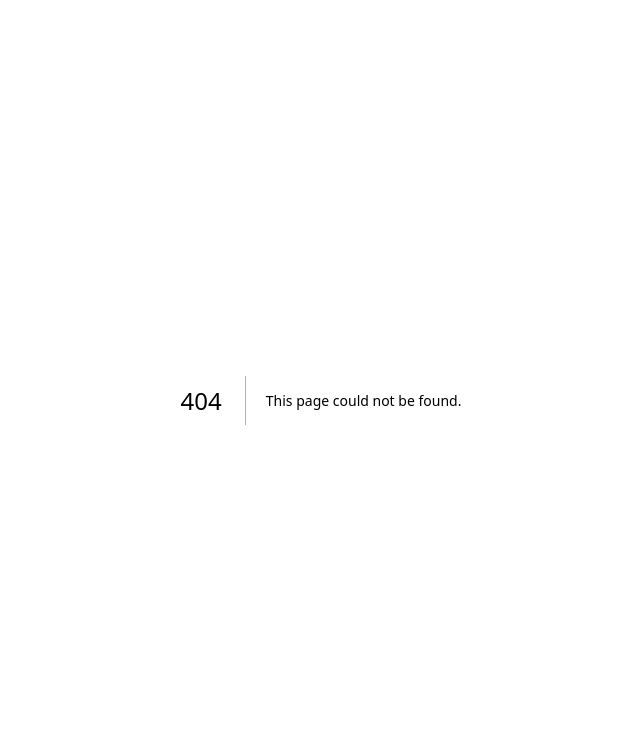
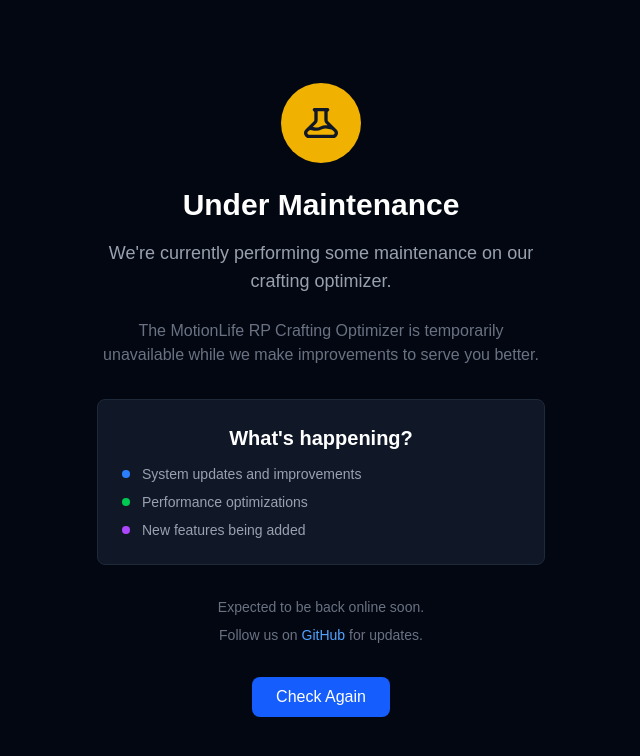
Before and after one commit to aw4e/mlrpcrafting, a Next.js app: page /maintenance in a window 1280 px wide. Before the commit this address had no page. Shown: the top 756 px of the page, without its empty margins (319-959 px from the left). Built offline with nearby package versions, Linux system fonts and the light colour scheme.

Commit message:
chore: add maintenance

```diff
--- a/package.json
+++ b/package.json
@@ -16,7 +16,7 @@
   },
   "devDependencies": {
     "typescript": "^5",
-    "@types/node": "^20",
+    "@types/node": "^24.2.0",
     "@types/react": "^19",
     "@types/react-dom": "^19",
     "@tailwindcss/postcss": "^4",
--- /dev/null
+++ b/src/app/maintenance/layout.tsx
@@ -0,0 +1,37 @@
+import type { Metadata } from "next";
+import { Geist, Geist_Mono } from "next/font/google";
+import "../globals.css";
+
+const geistSans = Geist({
+  variable: "--font-geist-sans",
+  subsets: ["latin"],
+});
+
+const geistMono = Geist_Mono({
+  variable: "--font-geist-mono",
+  subsets: ["latin"],
+});
+
+export const metadata: Metadata = {
+  icons:
+    "https://cdn.discordapp.com/attachments/1382019709989290004/1382020202946101449/IMG_8208.png?ex=6892249d&is=6890d31d&hm=3ef25c941e0e30f1b1ed7c56432f7c6e84b346da3f59b135ce38b135951376b9&",
+  title: "Maintenance Mode | MotionLife RP Crafting Optimizer",
+  description:
+    "The site is currently under maintenance. Please check back later.",
+};
+
+export default function MaintenanceLayout({
+  children,
+}: Readonly<{
+  children: React.ReactNode;
+}>) {
+  return (
+    <html lang="en">
+      <body
+        className={`${geistSans.variable} ${geistMono.variable} antialiased`}
+      >
+        {children}
+      </body>
+    </html>
+  );
+}
--- /dev/null
+++ b/src/app/maintenance/page.tsx
@@ -0,0 +1,90 @@
+import type { Metadata } from "next";
+
+export const metadata: Metadata = {
+  title: "Maintenance Mode | MotionLife RP Crafting Optimizer",
+  description:
+    "The site is currently under maintenance. Please check back later.",
+};
+
+export default function MaintenancePage() {
+  return (
+    <div className="min-h-screen bg-gray-950 flex items-center justify-center px-4">
+      <div className="max-w-md w-full text-center">
+        <div className="mb-8">
+          <div className="mx-auto w-20 h-20 bg-yellow-500 rounded-full flex items-center justify-center mb-6">
+            <svg
+              className="w-10 h-10 text-gray-900"
+              fill="none"
+              stroke="currentColor"
+              viewBox="0 0 24 24"
+              xmlns="http://www.w3.org/2000/svg"
+            >
+              <path
+                strokeLinecap="round"
+                strokeLinejoin="round"
+                strokeWidth={2}
+                d="M19.428 15.428a2 2 0 00-1.022-.547l-2.387-.477a6 6 0 00-3.86.517l-.318.158a6 6 0 01-3.86.517L6.05 15.21a2 2 0 00-1.806.547M8 4h8l-1 1v5.172a2 2 0 00.586 1.414l5 5c1.26 1.26.367 3.414-1.415 3.414H4.828c-1.782 0-2.674-2.154-1.414-3.414l5-5A2 2 0 009 10.172V5L8 4z"
+              />
+            </svg>
+          </div>
+          <h1 className="text-3xl font-bold text-white mb-4">
+            Under Maintenance
+          </h1>
+          <p className="text-gray-400 text-lg mb-6">
+            We're currently performing some maintenance on our crafting
+            optimizer.
+          </p>
+          <p className="text-gray-500">
+            The MotionLife RP Crafting Optimizer is temporarily unavailable
+            while we make improvements to serve you better.
+          </p>
+        </div>
+
+        <div className="bg-gray-900 rounded-lg p-6 border border-gray-800">
+          <h2 className="text-xl font-semibold text-white mb-3">
+            What's happening?
+          </h2>
+          <ul className="text-gray-400 text-sm space-y-2 text-left">
+            <li className="flex items-center">
+              <div className="w-2 h-2 bg-blue-500 rounded-full mr-3"></div>
+              System updates and improvements
+            </li>
+            <li className="flex items-center">
+              <div className="w-2 h-2 bg-green-500 rounded-full mr-3"></div>
+              Performance optimizations
+            </li>
+            <li className="flex items-center">
+              <div className="w-2 h-2 bg-purple-500 rounded-full mr-3"></div>
+              New features being added
+            </li>
+          </ul>
+        </div>
+
+        <div className="mt-8 text-gray-500 text-sm">
+          <p>Expected to be back online soon.</p>
+          <p className="mt-2">
+            Follow us on{" "}
+            <a
+              href="https://github.com/aw4e/mlrpcrafting"
+              target="_blank"
+              rel="noopener noreferrer"
+              className="text-blue-400 hover:text-blue-300 transition-colors"
+            >
+              GitHub
+            </a>{" "}
+            for updates.
+          </p>
+        </div>
+
+        <div className="mt-8">
+          <button
+            onClick={() => window.location.reload()}
+            className="bg-blue-600 hover:bg-blue-700 text-white px-6 py-2 rounded-lg transition-colors duration-200 font-medium"
+          >
+            Check Again
+          </button>
+        </div>
+      </div>
+    </div>
+  );
+}
--- /dev/null
+++ b/src/middleware.ts
@@ -0,0 +1,34 @@
+import { NextRequest, NextResponse } from "next/server";
+
+export function middleware(request: NextRequest) {
+  const isMaintenanceMode = process.env.MAINTENANCE_MODE === "true";
+
+  const isMaintenancePage = request.nextUrl.pathname === "/maintenance";
+  const isStaticAsset =
+    request.nextUrl.pathname.startsWith("/_next") ||
+    request.nextUrl.pathname.startsWith("/static") ||
+    request.nextUrl.pathname.includes(".");
+
+  if (isMaintenanceMode && !isMaintenancePage && !isStaticAsset) {
+    return NextResponse.redirect(new URL("/maintenance", request.url));
+  }
+
+  if (!isMaintenanceMode && isMaintenancePage) {
+    return NextResponse.redirect(new URL("/", request.url));
+  }
+
+  return NextResponse.next();
+}
+
+export const config = {
+  matcher: [
+    /*
+     * Match all request paths except for the ones starting with:
+     * - api (API routes)
+     * - _next/static (static files)
+     * - _next/image (image optimization files)
+     * - favicon.ico (favicon file)
+     */
+    "/((?!api|_next/static|_next/image|favicon.ico).*)",
+  ],
+};
```
Also changed, not shown: 1 other file (tests, documents, lock files or other folders).
